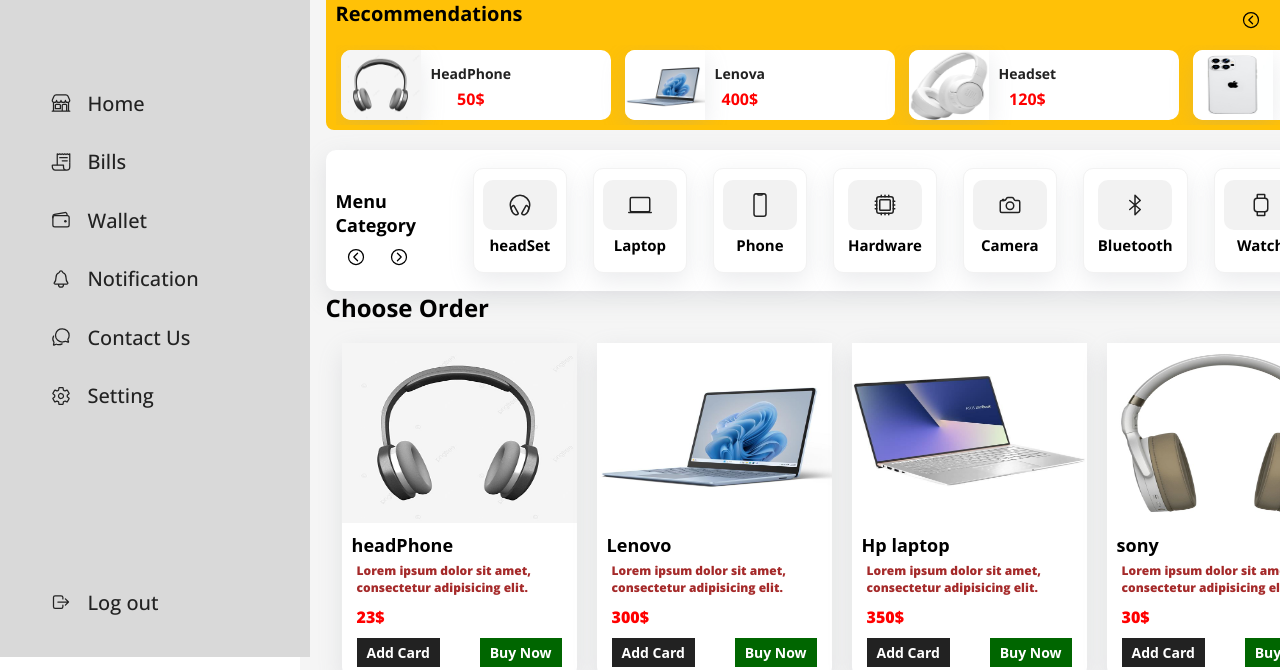
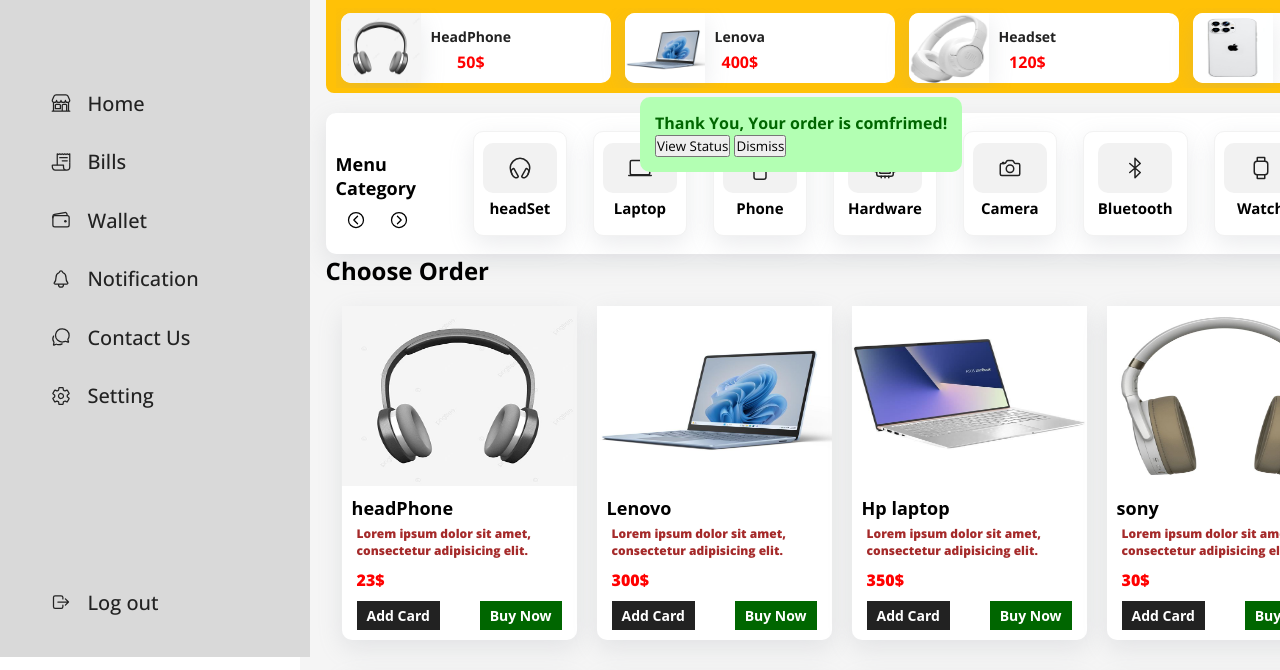
Before and after one commit to raja67m/ecommerceweb, a plain HTML site: page index.html in a window 1280 px wide. Shown: the part 143-813 px from the top of the page. Drawn offline with nearby package versions, Linux system fonts and the light colour scheme.

Commit message:
order completed popup function working

```diff
--- a/style.css
+++ b/style.css
@@ -10,7 +10,7 @@
    --pinkColor:#fad0ee;
    --boxshadow:rgba(149, 157, 165, 0.2)0px 8px 24px;
   --darkGreen: #006600;
-  --lightGreen:#99ff99;
+  --lightGreen:#b3ffb3;
 }
 *{
    margin: 0;
@@ -454,15 +454,24 @@ background-color: var(--whiteColor);
 }
 
 /* order completed popup */
+#popupContainer{
+   position: fixed;
+   top: 30%;
+   left: 50%;
+   background-color: var(--lightGreen);
+   padding: 10px;
+  z-index: 100;
+  border-radius: 10px;
+  color: #006600;
+  font-size: 16px;
+  font-weight: 700;
+  }
+ #popupContent{
 
-#popupContainer{
+   margin: 5px;
+ }
+ #popupBtns{
    display: flex;
-   flex-direction: column;
-   top: 0;
-   left: 0;
-   background-color:var(--lightGreen);
-   border-radius: 8px;
-   padding: 10px;
-justify-content: center;
-align-items: center;
-}
+   justify-content: space-between;
+   margin: 10px;
+ }
```
